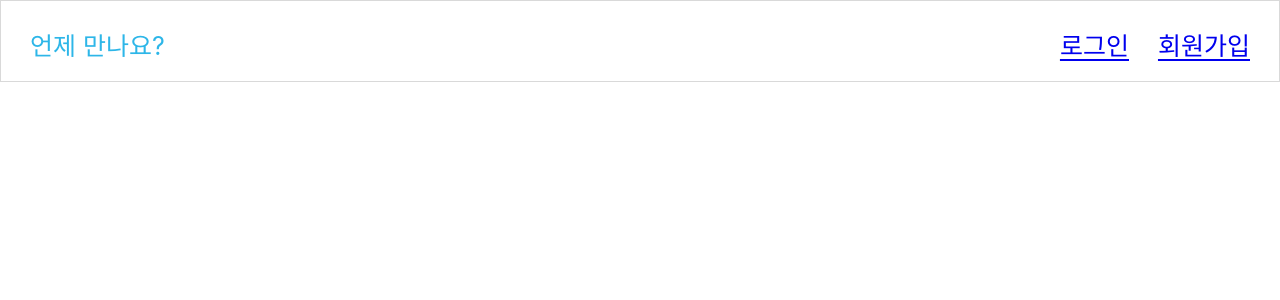
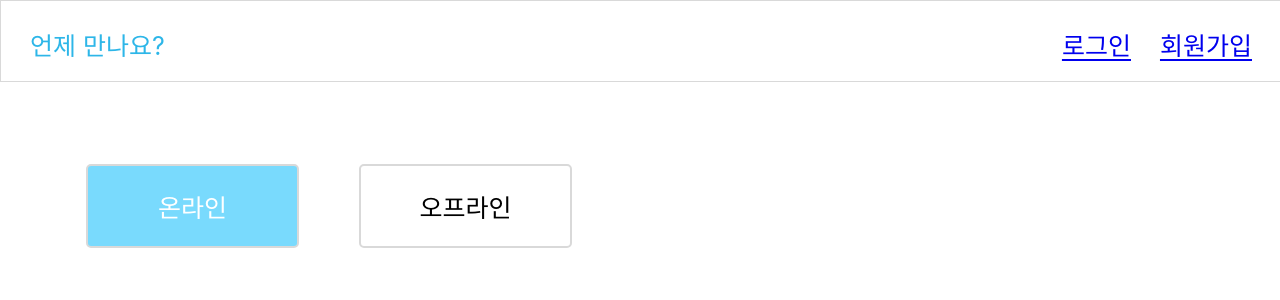
Before and after one commit to When-will-we-meet/front, a React (Create React App) app: page / in a window 1280 px wide. Shown: the top 300 px of the page. Built offline with nearby package versions, Linux system fonts and the light colour scheme.

Commit message:
feat: ADD On/Off button
chore: MODIFY CSS

chore: DELETE temporal file

```diff
--- a/src/App.tsx
+++ b/src/App.tsx
@@ -9,8 +9,7 @@ const Container = styled.div`
   width: 100%;
   height: 100%;
   display: flex;
-  justify-content: center;
-  align-items: center;
+  flex-direction: column;
 `;
 
 const App: React.FC = () => {
--- /dev/null
+++ b/src/components/OnOff.tsx
@@ -0,0 +1,62 @@
+import React from "react";
+import styled from "styled-components";
+
+const Container = styled.div`
+  display: flex;
+`;
+
+const Flex = styled.div`
+  display: flex;
+  margin-left: 86px;
+  margin-top: 82px;
+  gap: 60px;
+`;
+
+const Button = styled.button<{ isActive: boolean }>`
+  width: 213px;
+  height: 84px;
+  flex-shrink: 0;
+  border-radius: 5px;
+  border: 2px solid #d9d9d9;
+  background: ${(props) => (props.isActive ? "#79DAFD" : "#FFF")};
+  display: flex;
+  justify-content: center;
+  align-items: center;
+  cursor: pointer;
+
+  //Text
+  color: ${(props) => (props.isActive ? "#FFF" : "#000")};
+  text-align: center;
+  font-family: Inter;
+  font-size: 25px;
+  font-style: normal;
+  font-weight: 400;
+  line-height: normal;
+`;
+interface OnOffProps {
+  isOnline: boolean;
+  setIsOnline: any;
+}
+
+const OnOff: React.FC<OnOffProps> = ({ isOnline, setIsOnline }) => {
+  function handleButtonTrue() {
+    setIsOnline(true);
+  }
+  function handleButtonFalse() {
+    setIsOnline(false);
+  }
+  return (
+    <Container>
+      <Flex>
+        <Button isActive={isOnline} onClick={() => handleButtonTrue()}>
+          온라인
+        </Button>
+        <Button isActive={!isOnline} onClick={() => handleButtonFalse()}>
+          오프라인
+        </Button>
+      </Flex>
+    </Container>
+  );
+};
+
+export default OnOff;
--- a/src/index.tsx
+++ b/src/index.tsx
@@ -1,19 +1,13 @@
-import React from 'react';
-import ReactDOM from 'react-dom/client';
-import './index.css';
-import App from './App';
-import reportWebVitals from './reportWebVitals';
+import React from "react";
+import ReactDOM from "react-dom/client";
+import "./index.css";
+import App from "./App";
 
 const root = ReactDOM.createRoot(
-  document.getElementById('root') as HTMLElement,
+  document.getElementById("root") as HTMLElement
 );
 root.render(
   <React.StrictMode>
     <App />
-  </React.StrictMode>,
+  </React.StrictMode>
 );
-
-// If you want to start measuring performance in your app, pass a function
-// to log results (for example: reportWebVitals(console.log))
-// or send to an analytics endpoint. Learn more: https://bit.ly/CRA-vitals
-reportWebVitals();
--- a/src/reportWebVitals.ts
+++ /dev/null
@@ -1,15 +0,0 @@
-import { ReportHandler } from 'web-vitals';
-
-const reportWebVitals = (onPerfEntry?: ReportHandler) => {
-  if (onPerfEntry && onPerfEntry instanceof Function) {
-    import('web-vitals').then(({ getCLS, getFID, getFCP, getLCP, getTTFB }) => {
-      getCLS(onPerfEntry);
-      getFID(onPerfEntry);
-      getFCP(onPerfEntry);
-      getLCP(onPerfEntry);
-      getTTFB(onPerfEntry);
-    });
-  }
-};
-
-export default reportWebVitals;
--- a/src/routers/Main.tsx
+++ b/src/routers/Main.tsx
@@ -1,13 +1,20 @@
-import React from "react";
+import OnOff from "components/OnOff";
+import React, { useState } from "react";
 import styled from "styled-components";
 
 const Container = styled.div`
   background: #fff;
   display: flex;
+  flex-direction: column;
 `;
 
 const Main: React.FC = () => {
-  return <Container></Container>;
+  const [isOnline, setIsOnline] = useState<boolean>(true);
+  return (
+    <Container>
+      <OnOff isOnline={isOnline} setIsOnline={setIsOnline} />
+    </Container>
+  );
 };
 
 export default Main;
```
Also changed, not shown: src/App.css (deleted, +0 -38 lines), src/setupTests.ts (deleted, +0 -5 lines), src/logo.svg (deleted).
